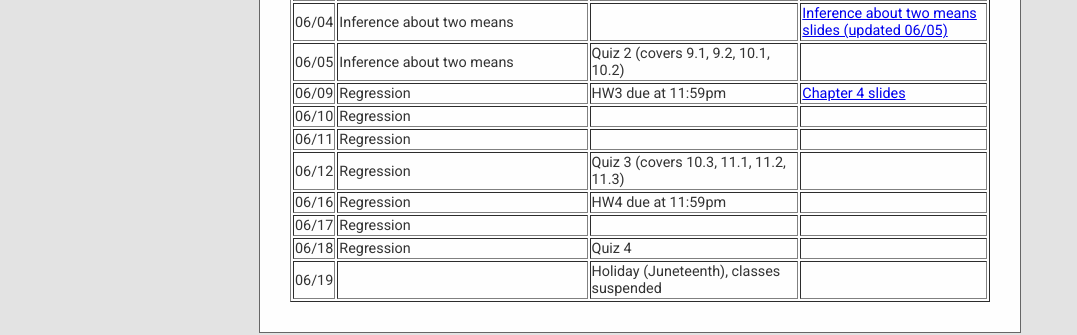
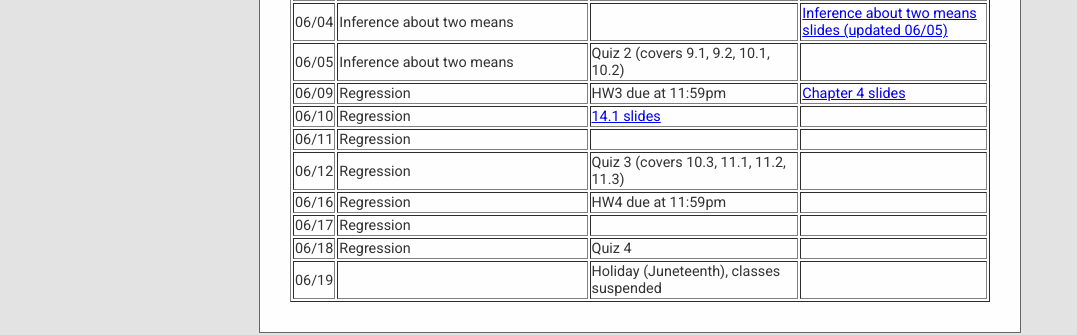
Before and after one commit to cesail/cesail.github.io, a Jekyll site: the page built from courses/25s1ma116/index.html, in a window 1280 px wide. Shown: the part 821-1156 px from the top of the page, without its empty margins (0-1077 px from the left). Built offline with Jekyll 4.4.1, drawn with Linux system fonts in a browser that asks for light colours; some web fonts are replaced; a script that is not in the unit is left out.

Commit message:
Update index.html

```diff
--- a/courses/25s1ma116/index.html
+++ b/courses/25s1ma116/index.html
@@ -172,7 +172,7 @@
 
   <tr><td> 06/10 </td>
      <td> Regression </td>
-     <td> </td>
+     <td> <a href="141.pdf"> 14.1 slides </a> </td>
     <td></td>
   </tr>
 
```
